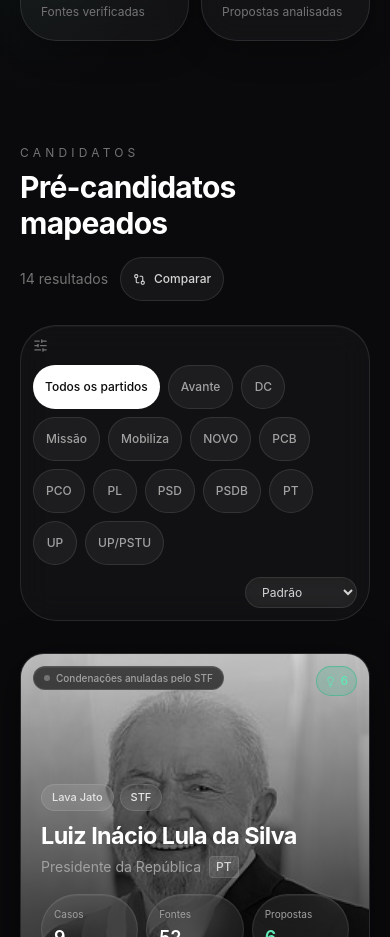
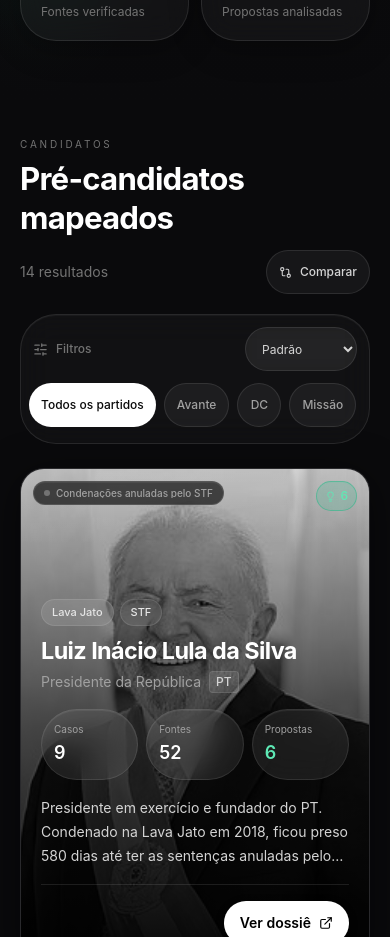
Before and after one commit to drigorleite/dossieficando, a React (Vite) app: page / in a window 390 px wide. Shown: the part 800-1737 px from the top of the page. Built offline with nearby package versions, Linux system fonts and the light colour scheme.

Commit message:
Improve responsive candidate grid controls

```diff
--- a/src/components/CandidateGrid.jsx
+++ b/src/components/CandidateGrid.jsx
@@ -14,7 +14,6 @@ export default function CandidateGrid({ filteredCandidates, setSelectedCandidate
   const [partyFilter, setPartyFilter] = useState('');
   const [sortBy, setSortBy] = useState('default');
 
-  // Build unique party list from all candidates
   const parties = useMemo(() => {
     const set = new Set(filteredCandidates.map((c) => c.party));
     return ['', ...Array.from(set).sort()];
@@ -43,68 +42,70 @@ export default function CandidateGrid({ filteredCandidates, setSelectedCandidate
   }, [filteredCandidates, partyFilter, sortBy]);
 
   return (
-    <section id="candidatos" className="py-10 lg:py-14" style={{ background: '#0a0a0c' }}>
+    <section id="candidatos" className="py-8 sm:py-10 lg:py-14" style={{ background: '#0a0a0c' }}>
       <Container>
-        <div className="mb-6 flex flex-col gap-4 sm:flex-row sm:items-end sm:justify-between">
-          <div>
-            <p className="text-xs uppercase tracking-[0.35em] text-neutral-500">Candidatos</p>
-            <h2 className="mt-2 text-3xl font-bold tracking-tight text-white">
+        <div className="mb-5 flex flex-col gap-3 sm:mb-6 sm:flex-row sm:items-end sm:justify-between sm:gap-4">
+          <div className="min-w-0">
+            <p className="text-[10px] uppercase tracking-[0.28em] text-neutral-500 sm:text-xs sm:tracking-[0.35em]">Candidatos</p>
+            <h2 className="mt-2 break-words text-[clamp(1.75rem,8vw,2.25rem)] font-bold leading-tight tracking-tight text-white">
               Pré-candidatos mapeados
             </h2>
           </div>
-          <div className="flex items-center gap-3">
+
+          <div className="flex w-full flex-wrap items-center justify-between gap-2 sm:w-auto sm:justify-end sm:gap-3">
             <p className="text-sm text-neutral-500">{displayed.length} resultado{displayed.length !== 1 ? 's' : ''}</p>
             {onOpenComparison && (
               <button
                 onClick={onOpenComparison}
-                className="flex items-center gap-2 rounded-2xl border border-white/10 bg-white/5 px-3 py-2 text-xs font-medium text-neutral-300 transition hover:bg-white/10 hover:text-white hover:border-white/20"
+                className="inline-flex min-h-11 items-center justify-center gap-2 rounded-2xl border border-white/10 bg-white/5 px-3 py-2 text-xs font-medium text-neutral-300 transition hover:border-white/20 hover:bg-white/10 hover:text-white"
               >
-                <GitCompare size={13} />
+                <GitCompare size={13} aria-hidden="true" />
                 Comparar
               </button>
             )}
           </div>
         </div>
 
-        {/* Filter bar */}
-        <div className="mb-8 flex flex-wrap items-center gap-3 rounded-2xl border border-white/10 p-3 backdrop-blur-md" style={{ background: 'rgba(255,255,255,0.03)', boxShadow: '0 1px 0 rgba(255,255,255,0.04) inset' }}>
-          <SlidersHorizontal size={15} className="text-neutral-500 shrink-0" />
+        <div className="mb-6 rounded-2xl border border-white/10 p-3 backdrop-blur-md sm:mb-8" style={{ background: 'rgba(255,255,255,0.03)', boxShadow: '0 1px 0 rgba(255,255,255,0.04) inset' }}>
+          <div className="flex min-w-0 items-center gap-2">
+            <SlidersHorizontal size={15} className="shrink-0 text-neutral-500" aria-hidden="true" />
+            <span className="text-xs font-medium text-neutral-500 sm:hidden">Filtros</span>
 
-          {/* Party filter pills */}
-          <div className="flex flex-wrap gap-2">
+            <div className="ml-auto shrink-0">
+              <select
+                value={sortBy}
+                onChange={(e) => setSortBy(e.target.value)}
+                aria-label="Ordenar candidatos"
+                className="min-h-11 max-w-[9rem] rounded-xl border border-white/10 bg-white/5 px-3 py-2 text-xs text-neutral-300 outline-none backdrop-blur-sm focus:border-white/25 sm:max-w-none sm:rounded-2xl"
+              >
+                {SORT_OPTIONS.map(({ value, label }) => (
+                  <option key={value} value={value} className="bg-neutral-900">
+                    {label}
+                  </option>
+                ))}
+              </select>
+            </div>
+          </div>
+
+          <div className="-mx-1 mt-3 flex snap-x gap-2 overflow-x-auto px-1 pb-1 sm:flex-wrap sm:overflow-visible">
             {parties.map((party) => (
               <button
                 key={party || 'all'}
                 onClick={() => setPartyFilter(party)}
-                className={`rounded-full px-3 py-1.5 text-xs font-medium transition ${
+                className={`min-h-11 shrink-0 snap-start whitespace-nowrap rounded-full px-3 py-2 text-xs font-medium transition ${
                   partyFilter === party
                     ? 'bg-white text-neutral-950'
-                    : 'border border-white/10 bg-white/5 text-neutral-400 hover:bg-white/10 hover:text-white hover:border-white/20'
+                    : 'border border-white/10 bg-white/5 text-neutral-400 hover:border-white/20 hover:bg-white/10 hover:text-white'
                 }`}
               >
                 {party || 'Todos os partidos'}
               </button>
             ))}
           </div>
-
-          {/* Sort select */}
-          <div className="ml-auto">
-            <select
-              value={sortBy}
-              onChange={(e) => setSortBy(e.target.value)}
-              className="rounded-2xl border border-white/10 bg-white/5 px-3 py-1.5 text-xs text-neutral-300 outline-none focus:border-white/25 backdrop-blur-sm"
-            >
-              {SORT_OPTIONS.map(({ value, label }) => (
-                <option key={value} value={value} className="bg-neutral-900">
-                  {label}
-                </option>
-              ))}
-            </select>
-          </div>
         </div>
 
         {displayed.length > 0 ? (
-          <div className="grid gap-5 sm:grid-cols-2 lg:grid-cols-3 xl:grid-cols-4">
+          <div className="grid min-w-0 grid-cols-1 gap-4 min-[700px]:grid-cols-2 sm:gap-5 lg:grid-cols-3 xl:grid-cols-4">
             {displayed.map((candidate) => (
               <CandidateCard
                 key={candidate.slug}
@@ -114,8 +115,8 @@ export default function CandidateGrid({ filteredCandidates, setSelectedCandidate
             ))}
           </div>
         ) : (
-          <div className="rounded-3xl border border-white/10 p-10 text-center backdrop-blur-md" style={{ background: 'rgba(255,255,255,0.03)' }}>
-            <p className="text-neutral-400">Nenhum candidato encontrado para essa busca.</p>
+          <div className="rounded-3xl border border-white/10 p-6 text-center backdrop-blur-md sm:p-10" style={{ background: 'rgba(255,255,255,0.03)' }}>
+            <p className="break-words text-sm text-neutral-400 sm:text-base">Nenhum candidato encontrado para essa busca.</p>
           </div>
         )}
       </Container>
```
